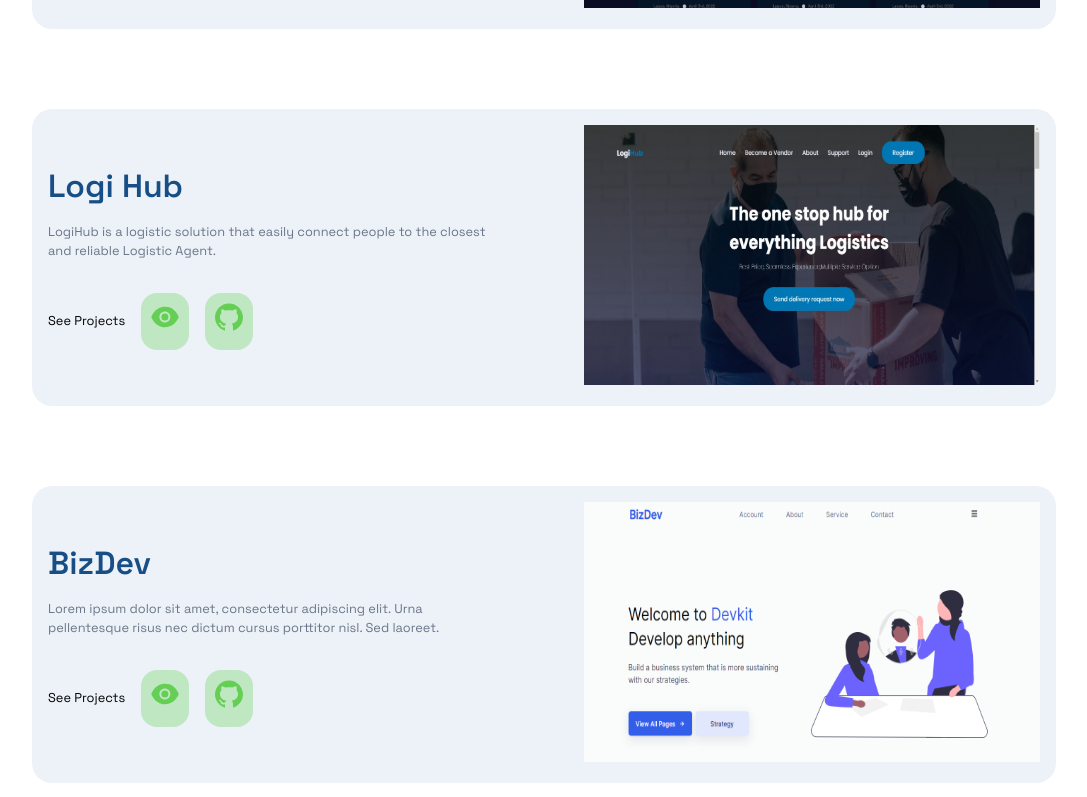
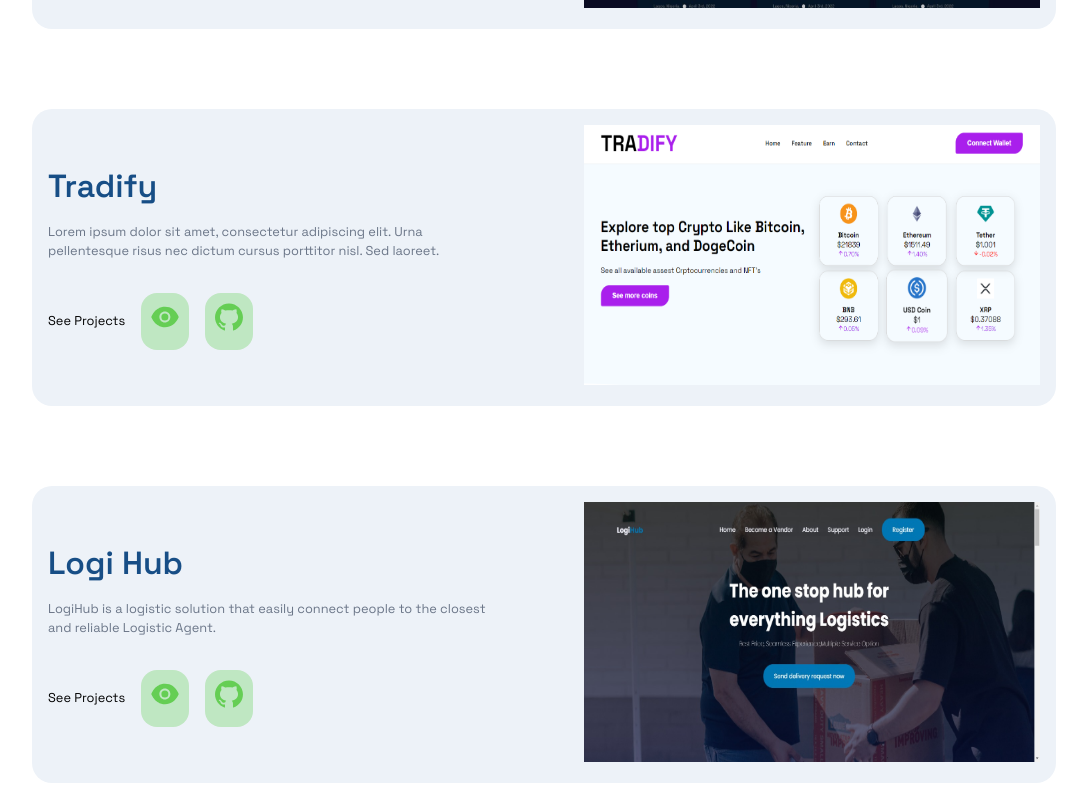
Before and after one commit to Timmydee/Timmy_Dahunsi_, a React (Vite) app: page / in a window 1280 px wide. Shown: the part 1383-2180 px from the top of the page, without its empty margins (96-1183 px from the left). Built offline with nearby package versions, Linux system fonts and the light colour scheme.

Commit message:
work update

```diff
--- a/src/container/Work/Work.jsx
+++ b/src/container/Work/Work.jsx
@@ -5,6 +5,7 @@
 // import port1 from "../../assets/port1.png";
 import porti from '../../assets/porti.png'
 import portii from '../../assets/port2.png';
+import port7 from '../../assets/port7.png';
 // import portiii from "../../assets/portiii.png";
 import portiv from '../../assets/port4.png';
 import portv from '../../assets/port5.png';
@@ -21,6 +22,13 @@
     imgUrl: portv,
     title: "Brand Website",
     webUrl:"https://portfolio-pearl-tau-28.vercel.app/",
+    about:
+      "Lorem ipsum dolor sit amet, consectetur adipiscing elit. Urna pellentesque risus nec dictum cursus porttitor nisl. Sed laoreet.",
+  },
+  {
+    imgUrl: port7,
+    title: "Tradify",
+    webUrl:"https://tradify-nine.vercel.app/",
     about:
       "Lorem ipsum dolor sit amet, consectetur adipiscing elit. Urna pellentesque risus nec dictum cursus porttitor nisl. Sed laoreet.",
   },
```
Also changed, not shown: src/assets/port7.PNG (added).
